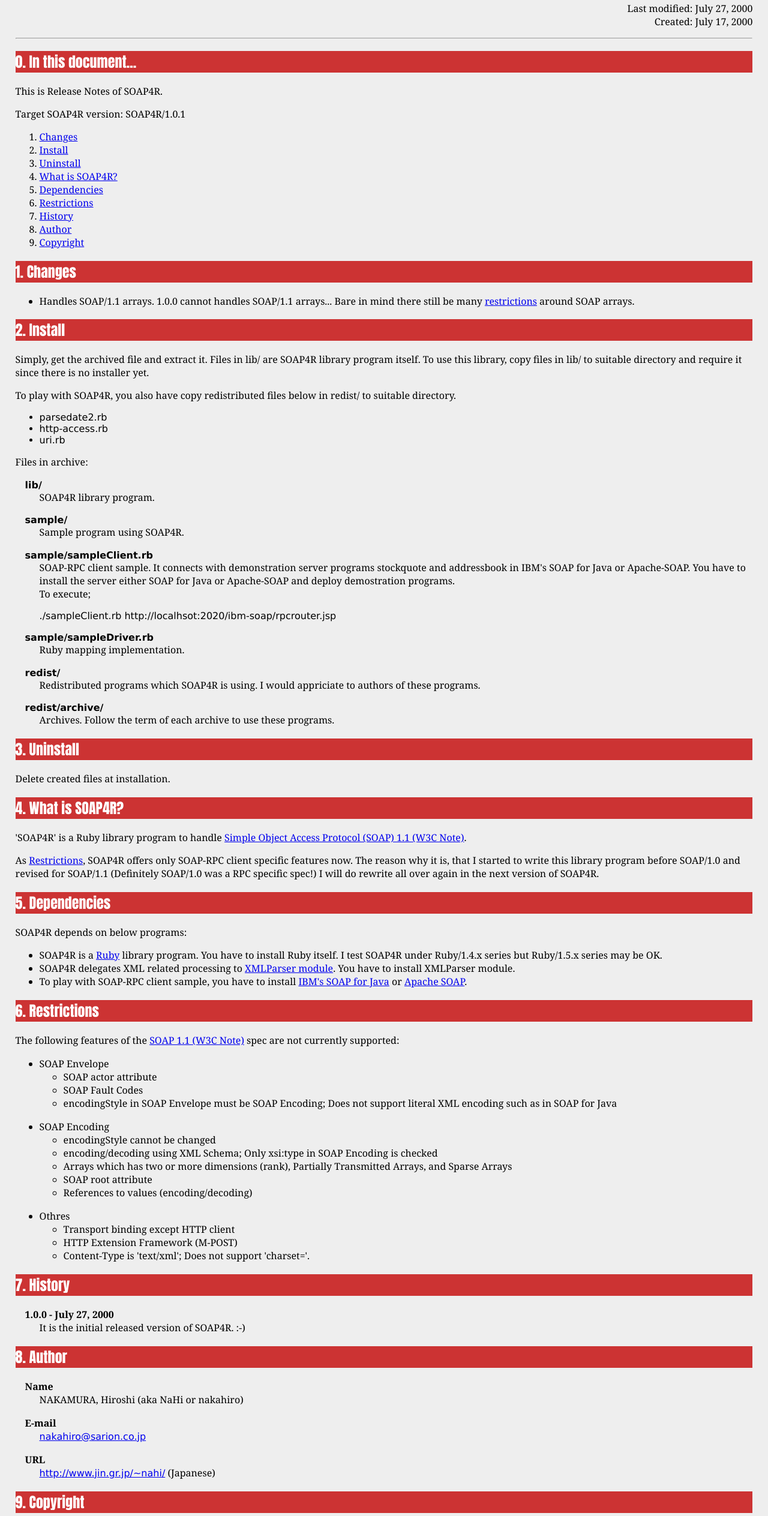
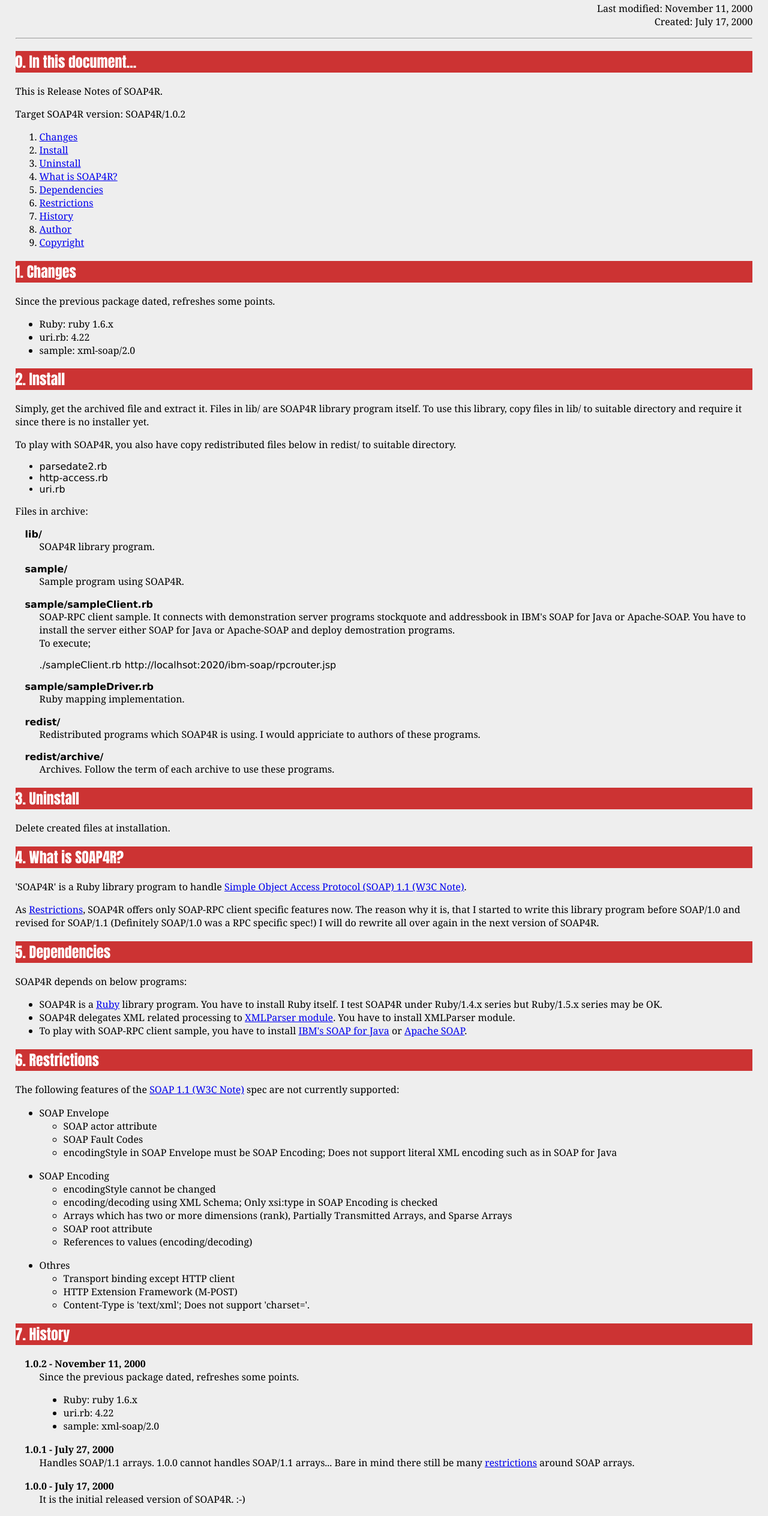
Before and after one commit to rubyjedi/soap4r, a plain HTML site: page RELEASE_en.html in a window 1280 px wide. Shown: the part 117-2644 px from the top of the page at 60% size. Drawn offline with Linux system fonts and the light colour scheme.

Commit message:
For 1.0.2.
git-svn-id: http://dev.ctor.org/svn/soap4r/trunk@22 23c4dcf6-64ea-0310-84d7-d424c7495ec0

```diff
--- a/RELEASE_en.html
+++ b/RELEASE_en.html
@@ -18,7 +18,7 @@
 </h1>
 
 <p class="status">
-Last modified: July 27, 2000<br />
+Last modified: November 11, 2000<br />
 Created: July 17, 2000
 </p>
 </div>
@@ -33,7 +33,7 @@
 </p>
 
 <p>
-Target SOAP4R version: SOAP4R/1.0.1
+Target SOAP4R version: SOAP4R/1.0.2
 </p>
 
 <ol>
@@ -50,13 +50,14 @@
 
 <h2 id="changes" name="changes">1. Changes</h2>
 
+<p>
+Since the previous package dated, refreshes some points.
 <ul>
-<li>Handles SOAP/1.1 arrays.
-1.0.0 cannot handles SOAP/1.1 arrays...
-Bare in mind there still be many
-<a href="#restrictions">restrictions</a>
-around SOAP arrays.</li>
+<li>Ruby: ruby 1.6.x</li>
+<li>uri.rb: 4.22</li>
+<li>sample: xml-soap/2.0</li>
 </ul>
+</p>
 
 <h2 id="install" name="install">2. Install</h2>
 
@@ -195,7 +196,22 @@
 <h2 id="history" name="history">7. History</h2>
 
 <dl>
-<dt>1.0.0 - July 27, 2000</dt>
+<dt>1.0.2 - November 11, 2000</dt>
+<dd>Since the previous package dated, refreshes some points.
+<ul>
+<li>Ruby: ruby 1.6.x</li>
+<li>uri.rb: 4.22</li>
+<li>sample: xml-soap/2.0</li>
+</ul></dd>
+
+<dt>1.0.1 - July 27, 2000</dt>
+<dd>Handles SOAP/1.1 arrays.
+1.0.0 cannot handles SOAP/1.1 arrays...
+Bare in mind there still be many
+<a href="#restrictions">restrictions</a>
+around SOAP arrays.</dd>
+
+<dt>1.0.0 - July 17, 2000</dt>
 <dd>It is the initial released version of SOAP4R. :-)</dd>
 </dl>
 
```
Also changed, not shown: RELEASE_ja.html (+22 -6 lines).
